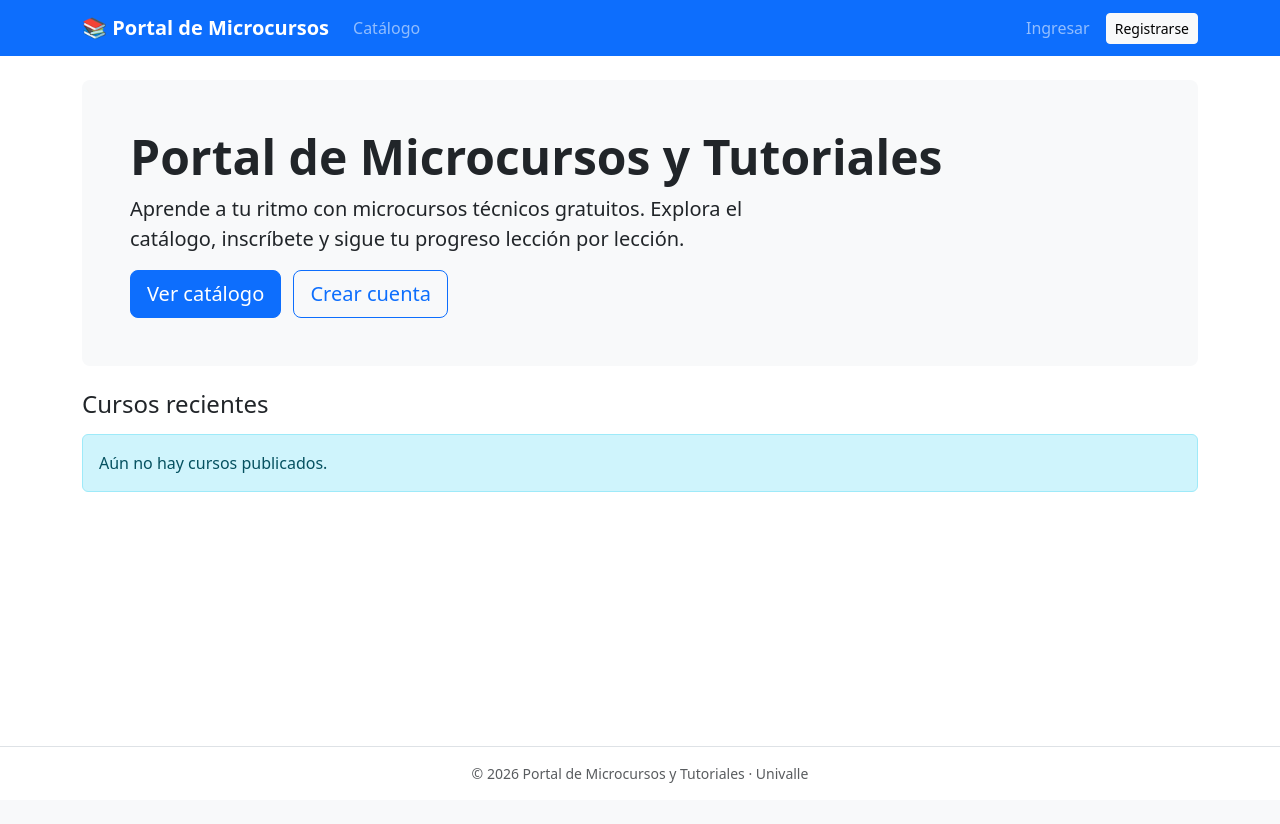
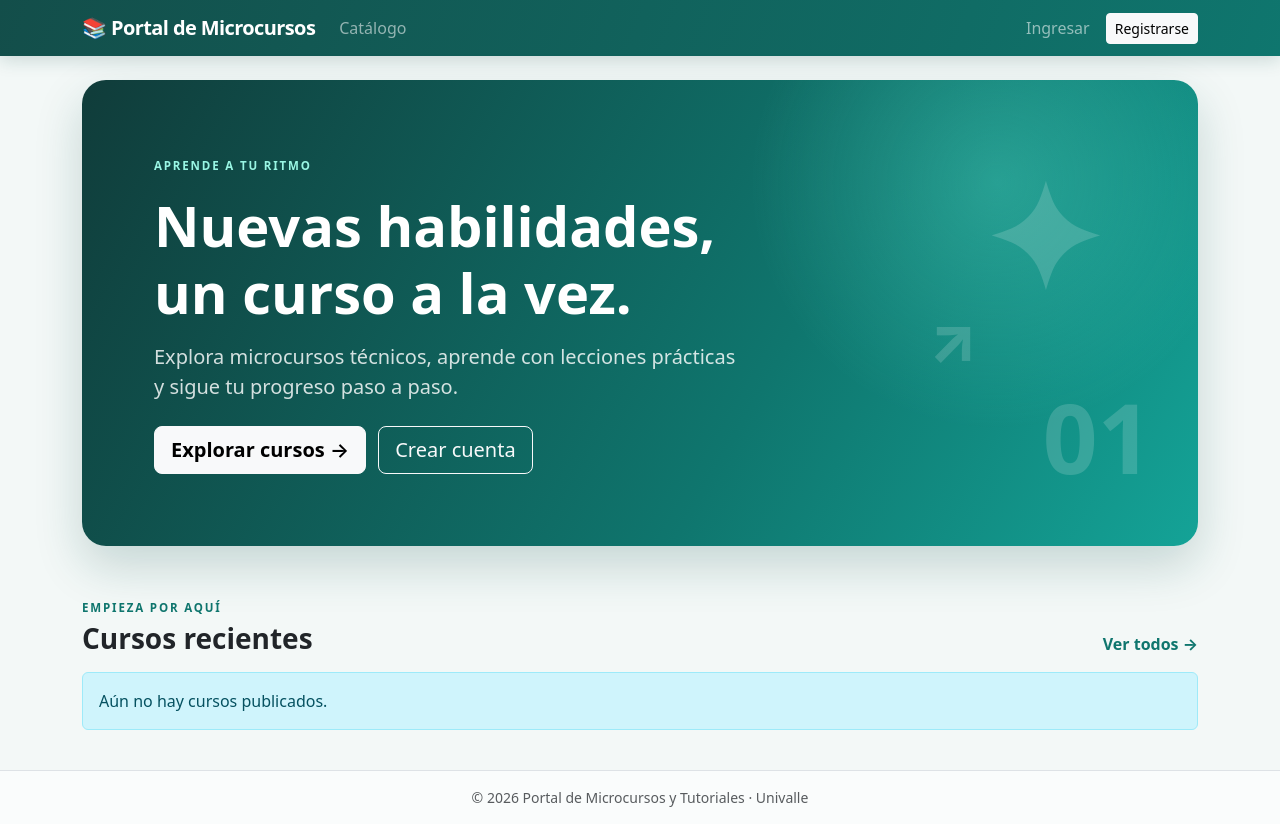
Before and after one commit to deymarquispe899-pixel/proyecto_web_mvc, an ASP.NET Core app: page / in a window 1280 px wide. Before the commit the page ends 783 px from the top, so only its background shows below. Run offline with ASP.NET Core 8, Linux system fonts and the light colour scheme; the project's own start-up code is not run, and a stand-in starts its controllers and pages.

Commit message:
Actualizacion del sistema

```diff
--- a/Views/Home/Index.cshtml
+++ b/Views/Home/Index.cshtml
@@ -3,17 +3,24 @@
     ViewData["Title"] = "Inicio";
 }
 
-<div class="p-5 mb-4 bg-light rounded-3">
-    <h1 class="display-5 fw-bold">Portal de Microcursos y Tutoriales</h1>
-    <p class="col-md-8 fs-5">Aprende a tu ritmo con microcursos técnicos gratuitos. Explora el catálogo, inscríbete y sigue tu progreso lección por lección.</p>
-    <a class="btn btn-primary btn-lg" asp-controller="Cursos" asp-action="Index">Ver catálogo</a>
-    @if (User.Identity?.IsAuthenticated != true)
-    {
-        <a class="btn btn-outline-primary btn-lg ms-2" asp-controller="Account" asp-action="Register">Crear cuenta</a>
-    }
+<div class="hero-inicio mb-5">
+    <div class="hero-contenido">
+        <span class="hero-etiqueta">APRENDE A TU RITMO</span>
+        <h1 class="display-4 fw-bold mt-3">Nuevas habilidades,<br />un curso a la vez.</h1>
+        <p class="fs-5 mt-3 mb-4">Explora microcursos técnicos, aprende con lecciones prácticas y sigue tu progreso paso a paso.</p>
+        <a class="btn btn-light btn-lg fw-semibold" asp-controller="Cursos" asp-action="Index">Explorar cursos <span aria-hidden="true">→</span></a>
+        @if (User.Identity?.IsAuthenticated != true)
+        {
+            <a class="btn btn-outline-light btn-lg ms-sm-2 mt-2 mt-sm-0" asp-controller="Account" asp-action="Register">Crear cuenta</a>
+        }
+    </div>
+    <div class="hero-decoracion" aria-hidden="true"><span>✦</span><span>01</span><span>↗</span></div>
 </div>
 
-<h2 class="h4 mb-3">Cursos recientes</h2>
+<div class="seccion-encabezado mb-3">
+    <div><span class="texto-ceja">EMPIEZA POR AQUÍ</span><h2 class="h3 fw-bold mb-0 mt-1">Cursos recientes</h2></div>
+    <a class="link-explorar" asp-controller="Cursos" asp-action="Index">Ver todos <span aria-hidden="true">→</span></a>
+</div>
 @if (!Model.Any())
 {
     <div class="alert alert-info">Aún no hay cursos publicados.</div>
--- a/appsettings.json
+++ b/appsettings.json
@@ -1,6 +1,6 @@
 {
   "ConnectionStrings": {
-    "DefaultConnection": "Server=DESKTOP-0VTO2EH\\SQLEXPRESS;Database=PortalMicrocursosDb;Trusted_Connection=True;MultipleActiveResultSets=true;TrustServerCertificate=True"
+    "DefaultConnection": "Data Source=(localdb)\\MSSQLLocalDB;Initial Catalog=PortalMicrocursosDb;Integrated Security=True;TrustServerCertificate=True;"
   },
   "Logging": {
     "LogLevel": {
--- a/wwwroot/css/site.css
+++ b/wwwroot/css/site.css
@@ -1,5 +1,83 @@
+:root {
+    --bs-primary: #0f766e;
+    --bs-primary-rgb: 15, 118, 110;
+    --bs-link-color: #0f766e;
+    --bs-link-hover-color: #115e59;
+    --color-brand-dark: #134e4a;
+    --color-page: #f3f8f7;
+}
+
+body { background-color: var(--color-page); }
+
+.navbar { box-shadow: 0 4px 18px rgba(19, 78, 74, .18); }
+.navbar-brand { letter-spacing: -.03em; }
+.navbar .nav-link { transition: color .18s ease, opacity .18s ease; }
+.navbar .nav-link:hover { color: #d1fae5; }
+
+.hero-inicio {
+    position: relative;
+    overflow: hidden;
+    min-height: 350px;
+    display: flex;
+    align-items: center;
+    padding: clamp(2rem, 6vw, 4.5rem);
+    border-radius: 1.5rem;
+    color: #fff;
+    background: radial-gradient(circle at 82% 22%, rgba(94, 234, 212, .30), transparent 25%), linear-gradient(120deg, #103c3a 0%, #0f766e 62%, #14a397 100%);
+    box-shadow: 0 1.25rem 3rem rgba(15, 78, 74, .2);
+}
+.hero-contenido { position: relative; z-index: 1; max-width: 680px; }
+.hero-contenido p { max-width: 590px; color: rgba(255,255,255,.82); }
+.hero-etiqueta, .texto-ceja { font-size: .72rem; font-weight: 800; letter-spacing: .16em; }
+.hero-etiqueta { color: #99f6e4; }
+.hero-decoracion { position: absolute; inset: 0 0 0 auto; width: 34%; color: rgba(255,255,255,.16); }
+.hero-decoracion span { position: absolute; font-weight: 800; }
+.hero-decoracion span:first-child { top: 10%; right: 25%; font-size: 9rem; }
+.hero-decoracion span:nth-child(2) { right: 12%; bottom: 8%; font-size: 6rem; }
+.hero-decoracion span:last-child { top: 45%; right: 58%; font-size: 4rem; }
+.seccion-encabezado { display: flex; justify-content: space-between; align-items: end; }
+.texto-ceja { color: #0f766e; }
+.link-explorar { color: #0f766e; font-weight: 700; text-decoration: none; }
+.link-explorar:hover { color: #134e4a; }
+
+.navbar.bg-primary {
+    background: linear-gradient(110deg, #134e4a, #0f766e) !important;
+}
+
+.btn-primary {
+    --bs-btn-bg: #0f766e;
+    --bs-btn-border-color: #0f766e;
+    --bs-btn-hover-bg: #115e59;
+    --bs-btn-hover-border-color: #115e59;
+    --bs-btn-active-bg: #134e4a;
+    --bs-btn-active-border-color: #134e4a;
+}
+
+.btn-outline-primary {
+    --bs-btn-color: #0f766e;
+    --bs-btn-border-color: #0f766e;
+    --bs-btn-hover-bg: #0f766e;
+    --bs-btn-hover-border-color: #0f766e;
+    --bs-btn-active-bg: #134e4a;
+    --bs-btn-active-border-color: #134e4a;
+}
+
 .leccion-contenido { line-height: 1.7; font-size: 1.05rem; }
-.leccion-contenido pre { background: #f3f4f6; padding: 1rem; border-radius: .5rem; overflow-x: auto; }
+.leccion-contenido pre { background: #e7f2f0; padding: 1rem; border-radius: .5rem; overflow-x: auto; }
 .leccion-contenido img { max-width: 100%; height: auto; }
-.card-curso { transition: transform .15s ease, box-shadow .15s ease; }
-.card-curso:hover { transform: translateY(-3px); box-shadow: 0 .5rem 1rem rgba(0,0,0,.12) !important; }
+.card-curso { overflow: hidden; border: 1px solid #e0eeeb; border-radius: 1rem; transition: transform .18s ease, box-shadow .18s ease, border-color .18s ease; }
+.card-curso:hover { transform: translateY(-5px); border-color: #9bd4cb; box-shadow: 0 .8rem 1.8rem rgba(15, 78, 74, .15) !important; }
+.curso-acento { height: 5px; background: linear-gradient(90deg, #0f766e, #5eead4); }
+.card-curso .card-body { padding: 1.35rem; }
+.card-curso .card-title { color: #173b39; }
+.badge-nivel { color: #0f625b; background: #d9f4ef; }
+.badge-duracion { color: #526763; background: #edf3f2; }
+.card-curso .card-footer { padding: 0 1.35rem 1.25rem; }
+footer { background: rgba(255,255,255,.65); }
+
+@media (max-width: 575.98px) {
+    .hero-inicio { min-height: 390px; border-radius: 1rem; }
+    .hero-inicio .display-4 { font-size: 2.45rem; }
+    .hero-decoracion { width: 45%; opacity: .65; }
+    .seccion-encabezado { align-items: start; gap: 1rem; }
+}
```
Also changed, not shown: Views/Shared/_CursoCard.cshtml (+5 -4 lines).
